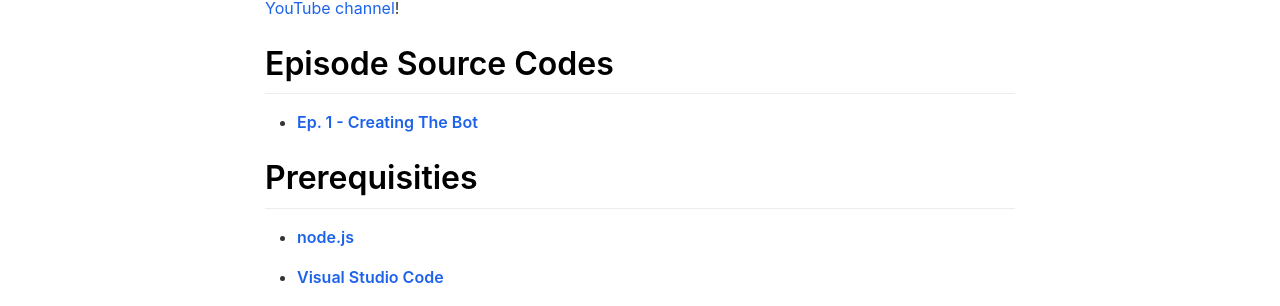
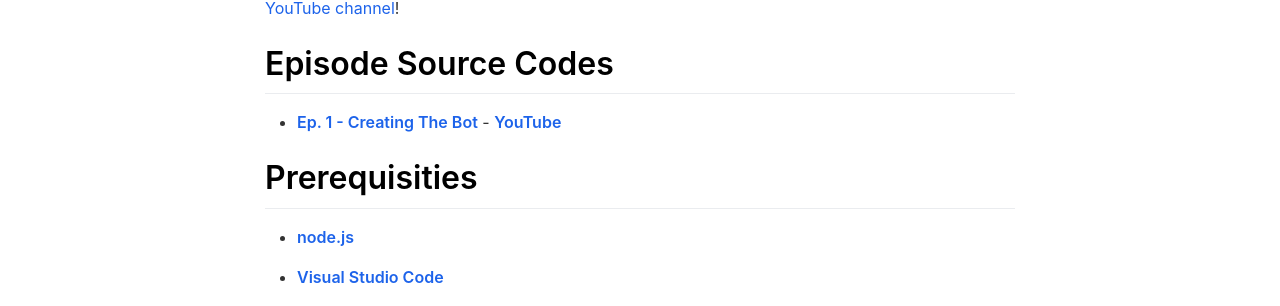
Before and after one commit to josethecow/josethecow.github.io, a Jekyll site: the page built from _pages/jtcbotcourse.md, in a window 1280 px wide. Shown: the part 240-546 px from the top of the page. Built offline with Jekyll 4.4.1, drawn with Linux system fonts in a browser that asks for light colours; nearby versions of some CDN libraries.

Commit message:
Update jtcbotcourse.md

```diff
--- a/_pages/jtcbotcourse.md
+++ b/_pages/jtcbotcourse.md
@@ -7,7 +7,7 @@
 The GitHub for the not-so-world-famous Jose The Cow Discord.JS Bot Tutorial, found on our [YouTube channel](https://www.youtube.com/channel/UCkMW8EKQ48W9_c754vhn5Hg)!
 
 # Episode Source Codes
-- [**Ep. 1 - Creating The Bot**](https://github.com/josethecow/josethecow-bot-course/tree/main/Ep.%201%20-%20Creating%20The%20Bot)
+- [**Ep. 1 - Creating The Bot**](https://github.com/josethecow/josethecow-bot-course/tree/main/Ep.%201%20-%20Creating%20The%20Bot) - [**YouTube**](https://www.youtube.com/watch?v=AmRSjZg3_mY)
 
 # Prerequisities
 - [**node.js**](https://nodejs.org/en/download)
```
